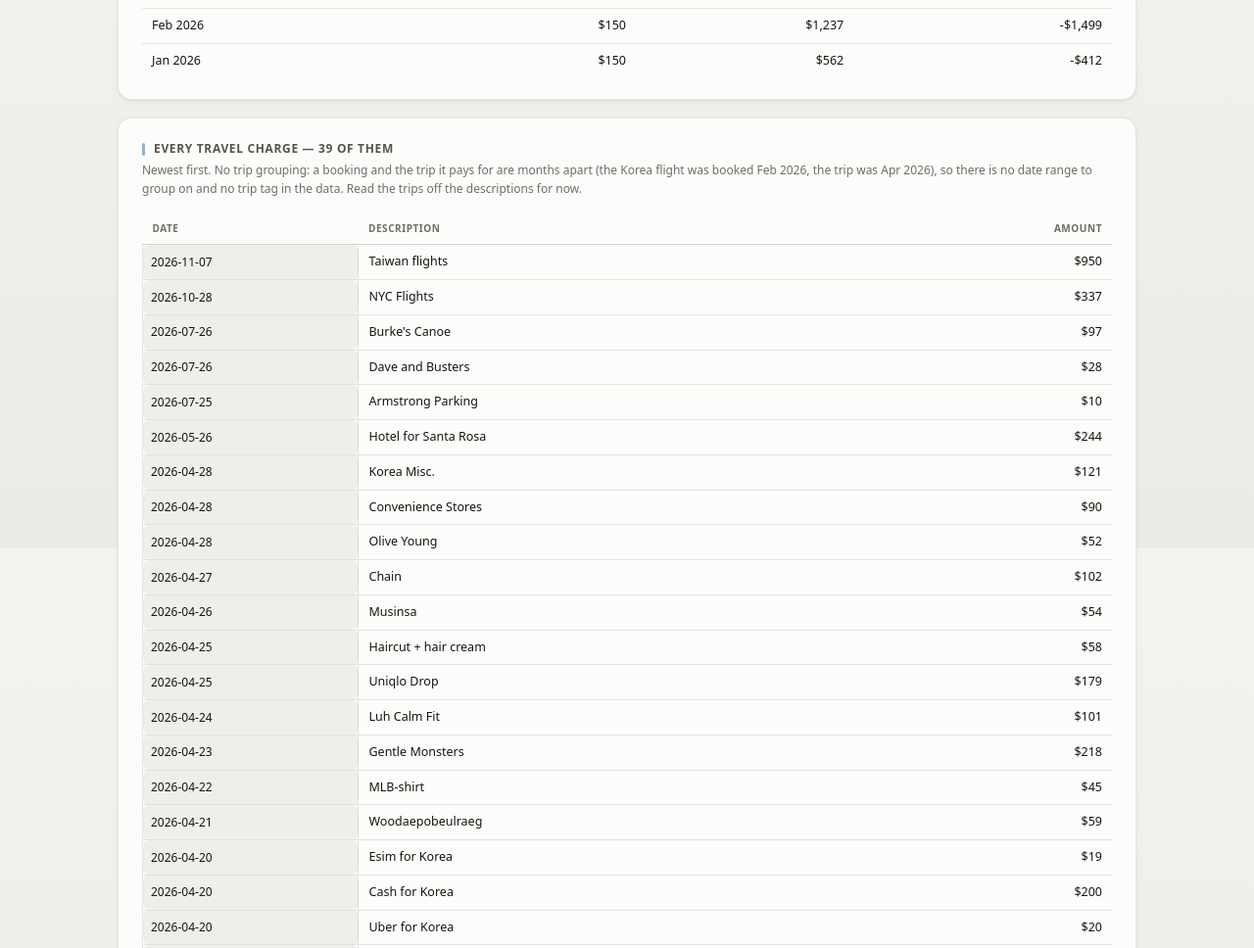
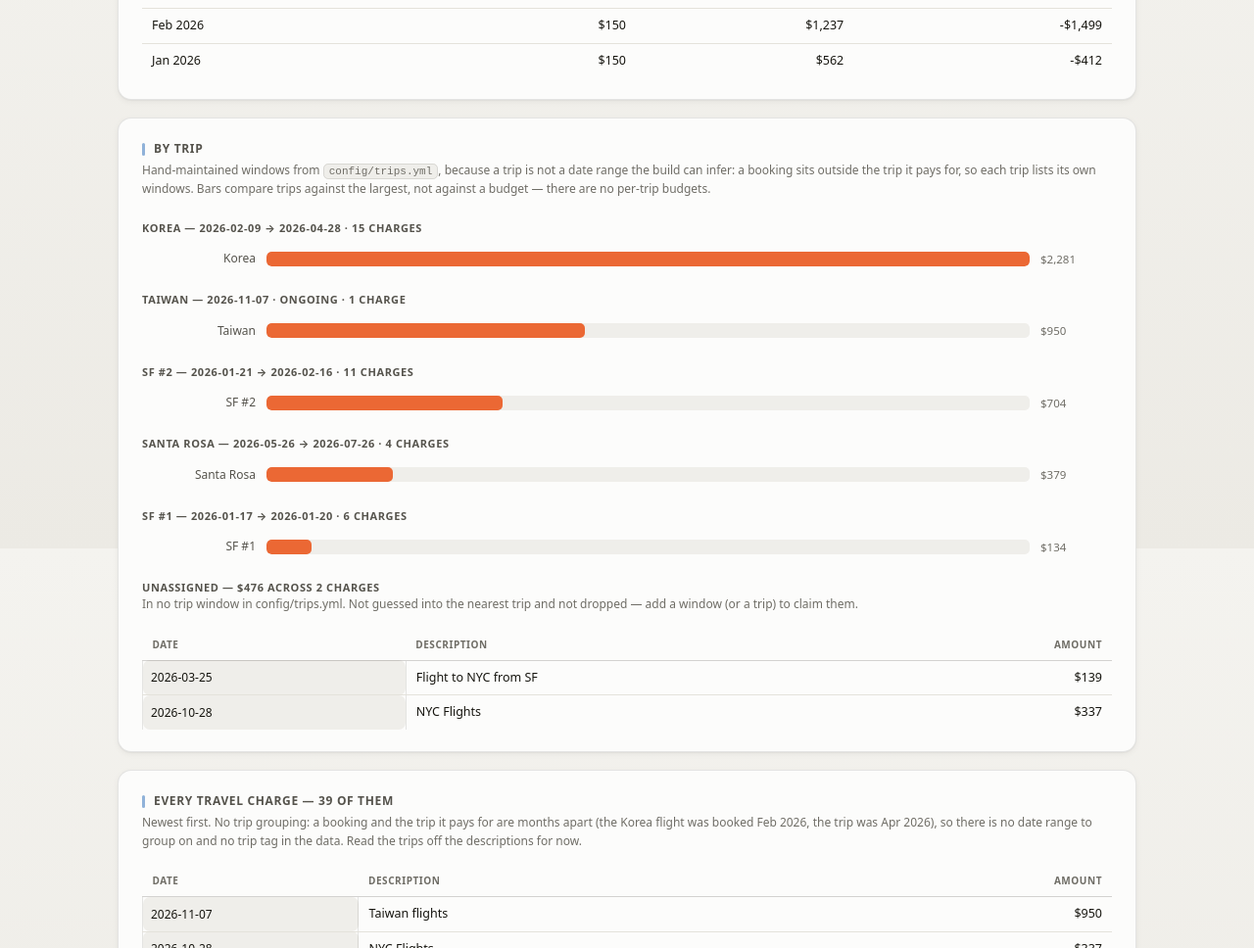
Before and after one commit to ryhsu567/Finance-Tracker, a plain HTML site: page site/travel.html in a window 1280 px wide. Shown: the part 1840-2808 px from the top of the page at 98% size. Drawn offline with Linux system fonts and the light colour scheme.

Commit message:
Regenerate the dashboard
Adds the By trip card to the Travel tab.

Co-Authored-By: Claude Opus 5 <noreply@anthropic.com>

```diff
--- a/site/travel.html
+++ b/site/travel.html
@@ -132,6 +132,47 @@
       <td class="num">-$412</td>
     </tr></tbody>
     </table>
+  </div>
+
+  <div class="card">
+    <h2>By trip</h2>
+    <div class="card-sub">Hand-maintained windows from <code>config/trips.yml</code>, because a trip is not a
+      date range the build can infer: a booking sits outside the trip it pays for, so each trip lists its own
+      windows. Bars compare trips against the largest, not against a budget — there are no per-trip budgets.</div>
+
+    <div class="group-label">Korea — 2026-02-09 → 2026-04-28 ·
+      15 charges</div>
+    <div class="jsbar-row"><div class="jsbar-label">Korea</div><div class="jsbar-track"><div class="jsbar-fill" style="width:100.0%;background:var(--series-2)"></div></div><div class="jsbar-value">$2,281</div></div>
+    <div class="group-label">Taiwan — 2026-11-07 · ongoing ·
+      1 charge</div>
+    <div class="jsbar-row"><div class="jsbar-label">Taiwan</div><div class="jsbar-track"><div class="jsbar-fill" style="width:41.7%;background:var(--series-2)"></div></div><div class="jsbar-value">$950</div></div>
+    <div class="group-label">SF #2 — 2026-01-21 → 2026-02-16 ·
+      11 charges</div>
+    <div class="jsbar-row"><div class="jsbar-label">SF #2</div><div class="jsbar-track"><div class="jsbar-fill" style="width:30.9%;background:var(--series-2)"></div></div><div class="jsbar-value">$704</div></div>
+    <div class="group-label">Santa Rosa — 2026-05-26 → 2026-07-26 ·
+      4 charges</div>
+    <div class="jsbar-row"><div class="jsbar-label">Santa Rosa</div><div class="jsbar-track"><div class="jsbar-fill" style="width:16.6%;background:var(--series-2)"></div></div><div class="jsbar-value">$379</div></div>
+    <div class="group-label">SF #1 — 2026-01-17 → 2026-01-20 ·
+      6 charges</div>
+    <div class="jsbar-row"><div class="jsbar-label">SF #1</div><div class="jsbar-track"><div class="jsbar-fill" style="width:5.9%;background:var(--series-2)"></div></div><div class="jsbar-value">$134</div></div>
+
+    <div class="group-label">Unassigned — $476 across
+      2 charges</div>
+    <div class="card-sub">In no trip window in config/trips.yml. Not guessed into the nearest trip and not
+      dropped — add a window (or a trip) to claim them.</div>
+    <table class="data-table">
+      <thead><tr><th>Date</th><th>Description</th><th class="num">Amount</th></tr></thead>
+      <tbody><tr>
+      <td class="f-date">2026-03-25</td>
+      <td>Flight to NYC from SF</td>
+      <td class="num">$139</td>
+    </tr><tr>
+      <td class="f-date">2026-10-28</td>
+      <td>NYC Flights</td>
+      <td class="num">$337</td>
+    </tr></tbody>
+    </table>
+
   </div>
 
   <div class="card">
```
